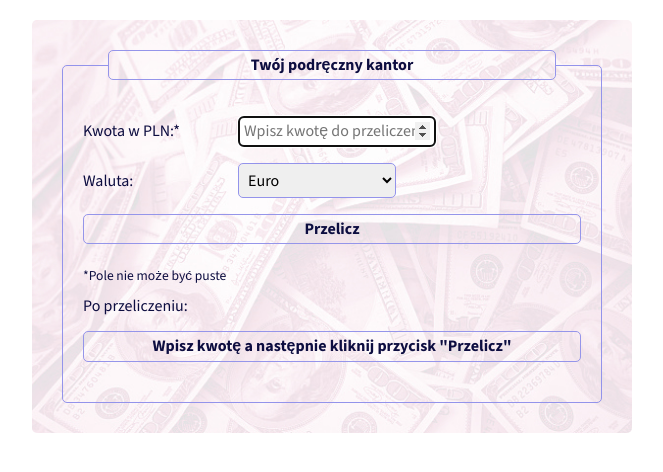
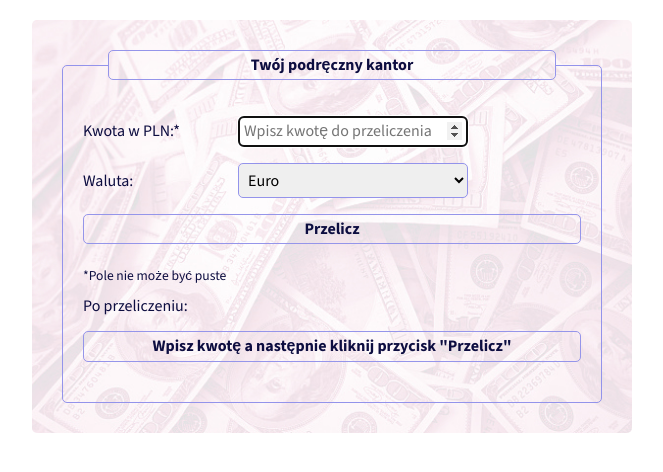
Before and after one commit to DominikaBuczekSzkowron/currency-converter-react, a React (Create React App) app: page / in a window 1280 px wide. Shown: the top 472 px of the page, without its empty margins (308-971 px from the left). Built offline with nearby package versions, Linux system fonts and the light colour scheme.

Commit message:
change max-width 100% to min-width 230px in class form__fieldsetInput

```diff
--- a/src/Form/form.css
+++ b/src/Form/form.css
@@ -10,7 +10,7 @@
 .form__fieldsetInput {
     border: 1px solid hsl(240, 69%, 75%);
     padding: 5px;
-    max-width: 100%;
+    min-width: 230px;
     border-radius: 5px;
 }
 
```
